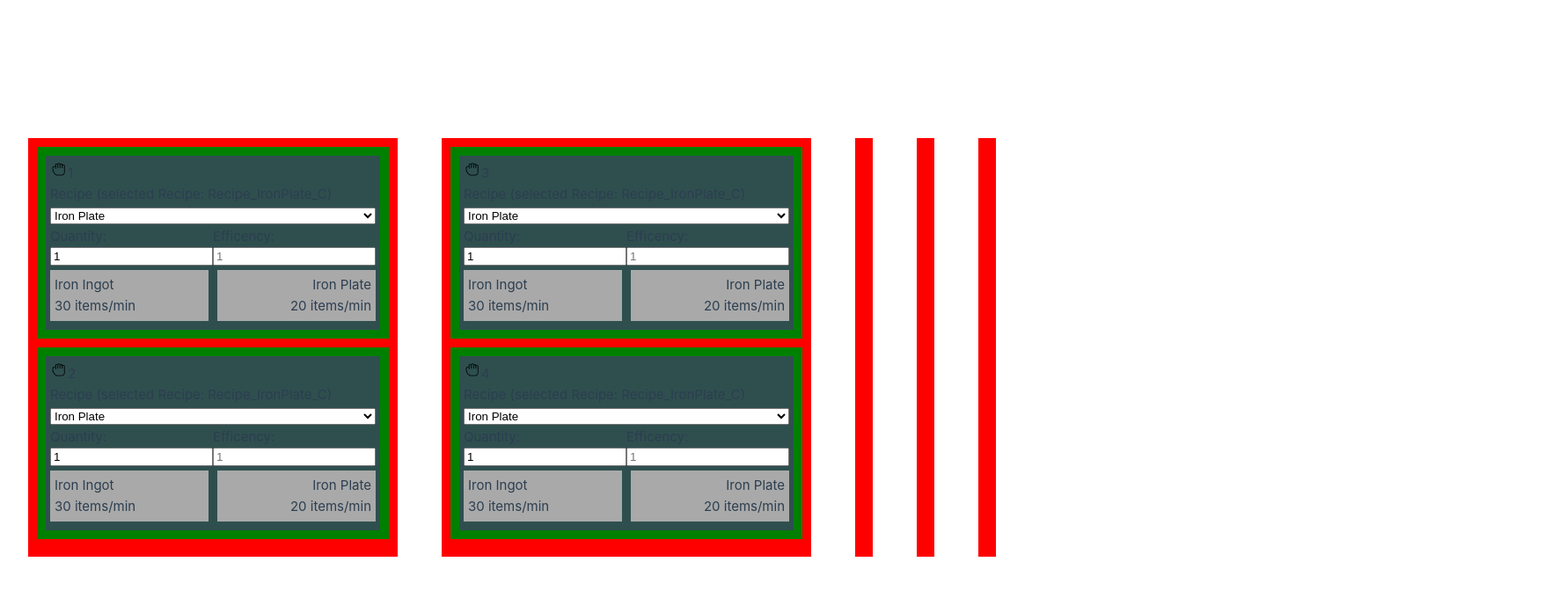
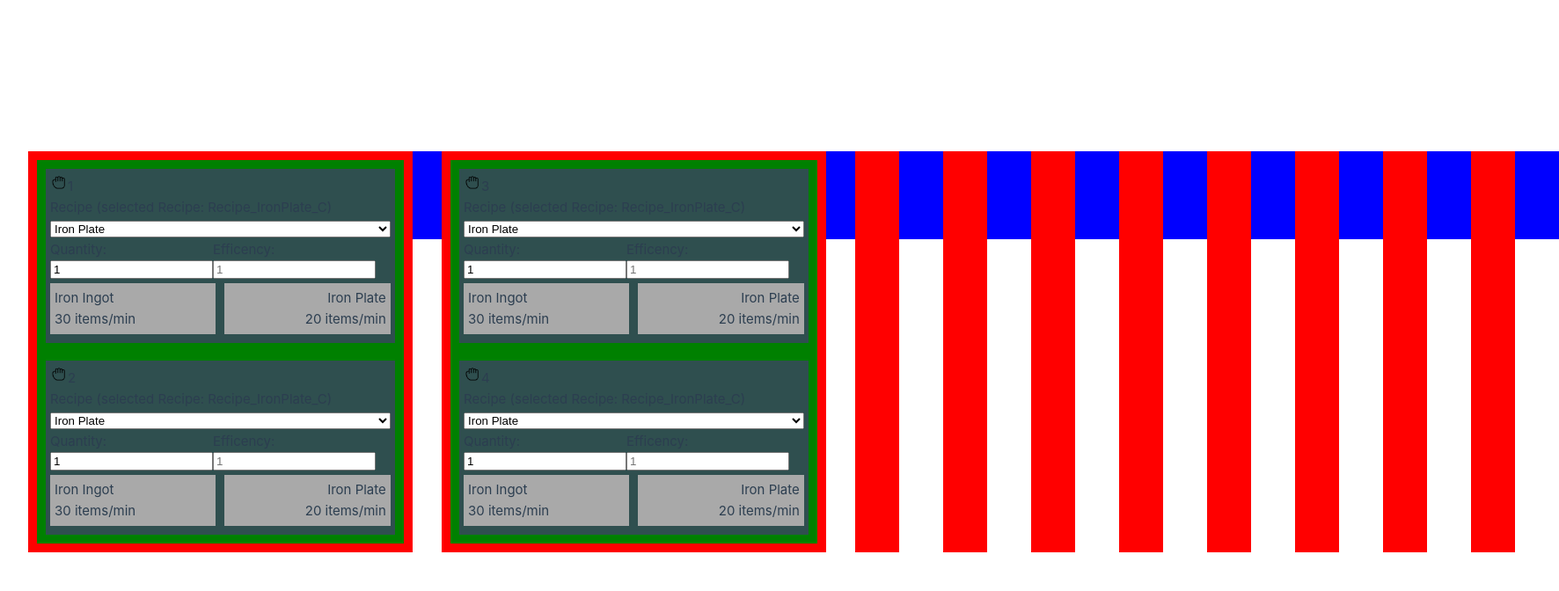
Before and after one commit to Koll3g/satisfactory-production-planner, a Vue app: page / in a window 1280 px wide. Shown: the top 672 px of the page at 88% size, 1772 px wide, since content can reach past the window. Built offline with nearby package versions, Linux system fonts and the light colour scheme.

Commit message:
drag rows

```diff
--- a/src/components/ProductionPlan.vue
+++ b/src/components/ProductionPlan.vue
@@ -4,6 +4,7 @@ import ProductionStep from './ProductionStep.vue';
 import {ref} from 'vue'
 
 const productionSteps = ref([{id:1, listId: 1},{id:2, listId: 1},{id:3, listId:2},{id:4, listId:2}])
+const rowCount = 10
 
 function getListFromId(id){
     return productionSteps.value.filter((productionStep) => productionStep.listId == id)
@@ -24,9 +25,10 @@ function onDrop(evt, list) {
 </script>
 
 <template>
-    <div class="productionPlan, flex-row" >
-        <div class="drop-zone" @drop="onDrop($event, 1)" @dragover.prevent @dragenter.prevent>
-            <div v-for="item in getListFromId(1)"
+    <div class="flex-row" >
+        <div v-for="i in rowCount" class="flex-row">
+            <div class="drop-zone" @drop="onDrop($event, i)" @dragover.prevent @dragenter.prevent>
+                <div v-for="item in getListFromId(i)"
                     :key="item.id"
                     class="drag-el"
                     draggable
@@ -36,48 +38,6 @@ function onDrop(evt, list) {
                 </div>
             </div>
             <div class="column-spacer"></div>
-        <div class="drop-zone" @drop="onDrop($event, 2)" @dragover.prevent @dragenter.prevent>
-            <div v-for="item in getListFromId(2)"
-                :key="item.id"
-                class="drag-el"
-                draggable
-                @dragstart="startDrag($event, item)"
-            >
-                <ProductionStep :id="item.id"></ProductionStep>
-            </div>
-        </div>
-        <div class="column-spacer"></div>
-        <div class="drop-zone" @drop="onDrop($event, 3)" @dragover.prevent @dragenter.prevent>
-            <div v-for="item in getListFromId(3)"
-                :key="item.id"
-                class="drag-el"
-                draggable
-                @dragstart="startDrag($event, item)"
-            >
-                <ProductionStep :id="item.id"></ProductionStep>
-            </div>
-        </div>
-        <div class="column-spacer"></div>
-        <div class="drop-zone" @drop="onDrop($event, 4)" @dragover.prevent @dragenter.prevent>
-            <div v-for="item in getListFromId(4)"
-                :key="item.id"
-                class="drag-el"
-                draggable
-                @dragstart="startDrag($event, item)"
-            >
-                <ProductionStep :id="item.id"></ProductionStep>
-            </div>
-        </div>
-        <div class="column-spacer"></div>
-        <div class="drop-zone" @drop="onDrop($event, 5)" @dragover.prevent @dragenter.prevent>
-            <div v-for="item in getListFromId(5)"
-                :key="item.id"
-                class="drag-el"
-                draggable
-                @dragstart="startDrag($event, item)"
-            >
-                <ProductionStep :id="item.id"></ProductionStep>
-            </div>
         </div>
     </div>
 </template>
@@ -88,7 +48,9 @@ function onDrop(evt, list) {
     }
 
     .column-spacer {
-        min-width: 50px;
+        background-color: blue;
+        width: 50px;
+        height: 100px;
     }
 
     .flex-row {
@@ -107,23 +69,12 @@ function onDrop(evt, list) {
 
     .drop-zone {
         background-color: red;
-        margin-bottom: 10px;
+        min-width: 50px;
         padding: 10px;
     }
     .drag-el {
         background-color: green;
-        margin-bottom: 10px;
         padding: 5px;
         cursor: pointer;
     }
-
-    .noselect {
-  -webkit-touch-callout: none; /* iOS Safari */
-    -webkit-user-select: none; /* Safari */
-     -khtml-user-select: none; /* Konqueror HTML */
-       -moz-user-select: none; /* Old versions of Firefox */
-        -ms-user-select: none; /* Internet Explorer/Edge */
-            user-select: none; /* Non-prefixed version, currently
-                                  supported by Chrome, Edge, Opera and Firefox */
-    }
 </style>
```
Lines whose indentation alone changed are shown as unchanged.
